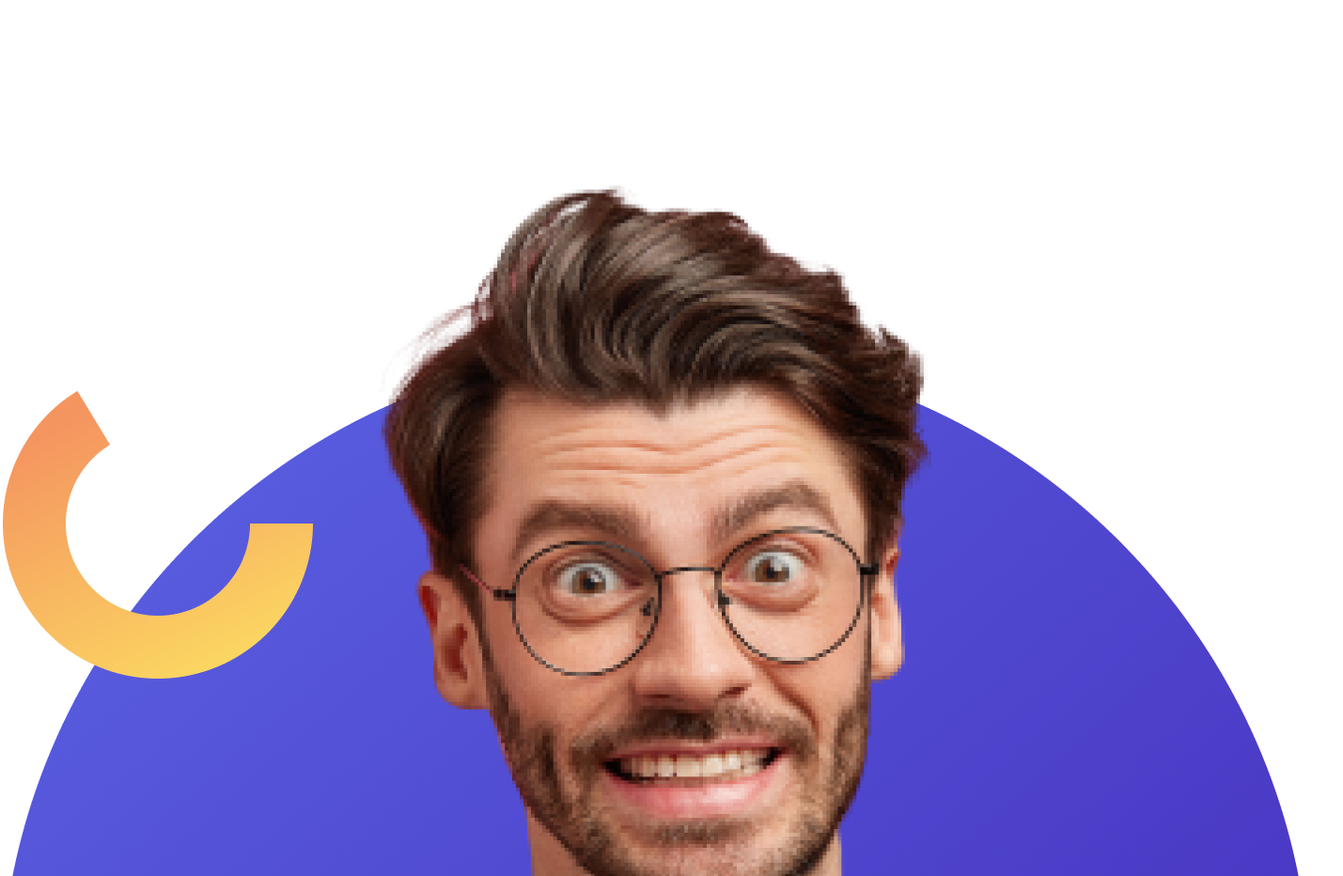
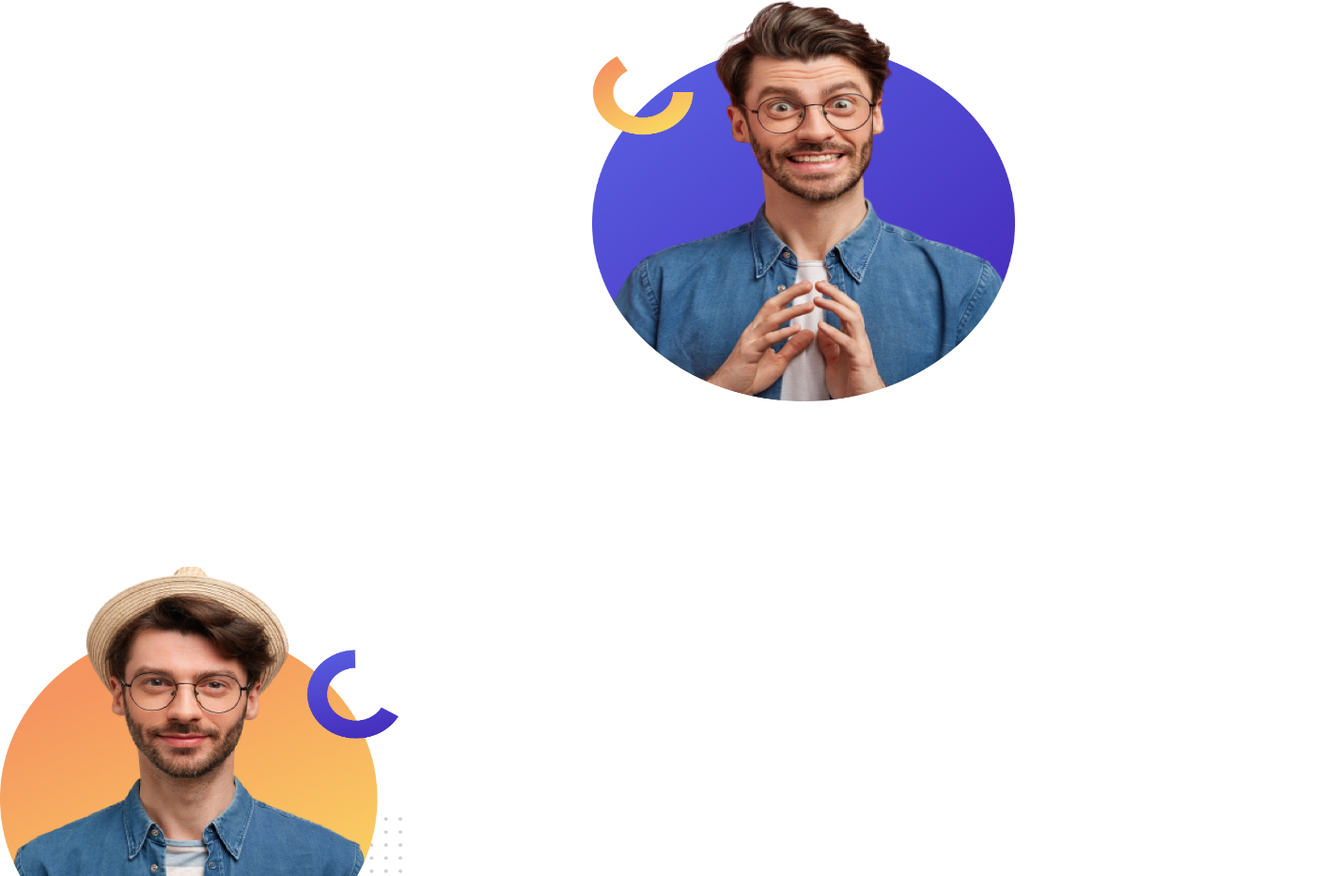
Before and after one commit to isouravx/personal-website-main, a plain HTML site: page index.html in a window 1280 px wide. Shown: the part 168-1100 px from the top of the page at 94% size, 1429 px wide, since content can reach past the window. Drawn offline with Linux system fonts and the light colour scheme.

Commit message:
added some css

```diff
--- a/index.html
+++ b/index.html
@@ -19,13 +19,13 @@
        </div>
 
        <div class="half-width">
-           <img src="images/do not use this pic.png" alt="">
+           <img class="main-image-1" src="images/do not use this pic.png" alt="">
        </div>
     </section>
 
     <section class="second-part">
         <div class="half-width">
-            <img src="images/do not use this pic2.png" alt="">
+            <img class="main-image-2" src="images/do not use this pic2.png" alt="">
         </div>
         <div class="half-width">
             <h2 class="heading-type1">About</h2>
--- a/style.css
+++ b/style.css
@@ -7,3 +7,27 @@ body {
   font-family: "Bebas Neue", cursive;
   font-family: "Roboto", sans-serif;
 }
+
+.first-part {
+  height: 700px;
+}
+.main-image-1,
+.main-image-2 {
+  height: 500px;
+  width: 450px;
+}
+.main-image-1 {
+  float: right;
+  margin-right: 200px;
+}
+.portfolio img {
+  height: 213px;
+  width: 343px;
+}
+.portfolio {
+  width: 30%;
+  float: left;
+}
+.all-portfolio {
+  margin-left: 5%;
+}
```
